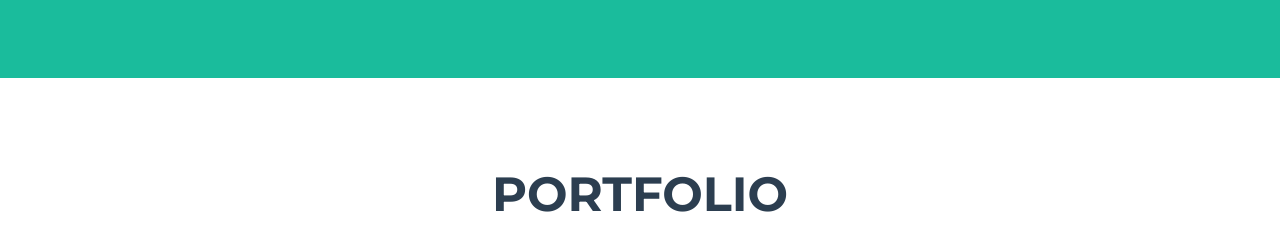
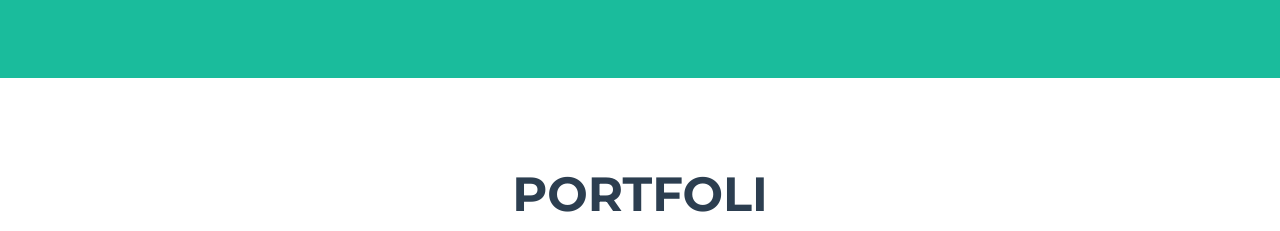
Before and after one commit to AndrielLucateli/DioLucateliSite, a plain HTML site: page index.html in a window 1280 px wide. Shown: the part 705-936 px from the top of the page. Drawn offline with nearby package versions, Linux system fonts and the light colour scheme.

Commit message:
Update index.html

```diff
--- a/index.html
+++ b/index.html
@@ -55,7 +55,7 @@
         <section class="page-section portfolio" id="portfolio">
             <div class="container">
                 <!-- Portfolio Section Heading-->
-                <h2 class="page-section-heading text-center text-uppercase text-secondary mb-0">Portfolio</h2>
+                <h2 class="page-section-heading text-center text-uppercase text-secondary mb-0">Portfoli</h2>
                 <!-- Icon Divider-->
                 <div class="divider-custom">
                     <div class="divider-custom-line"></div>
```
